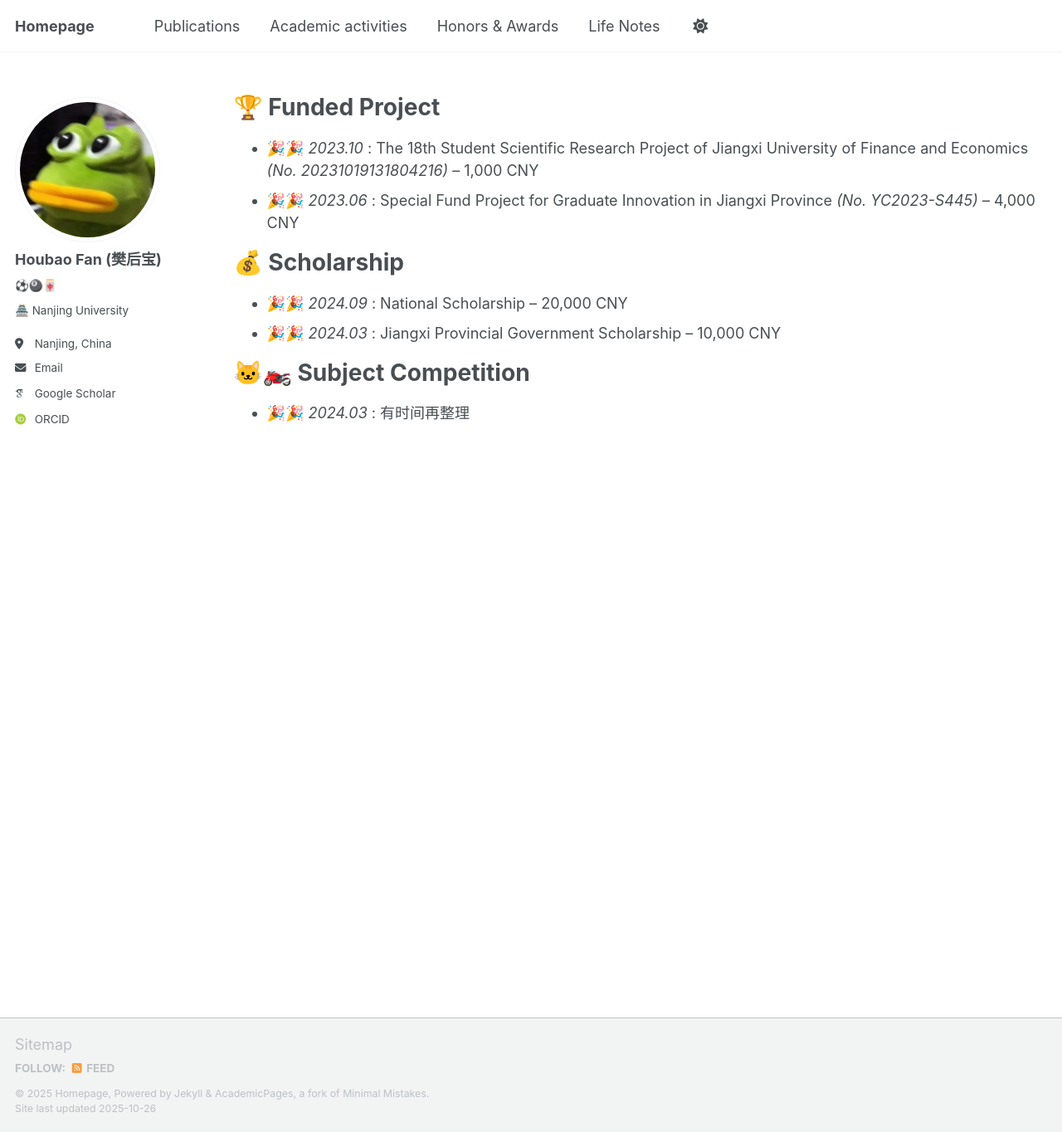
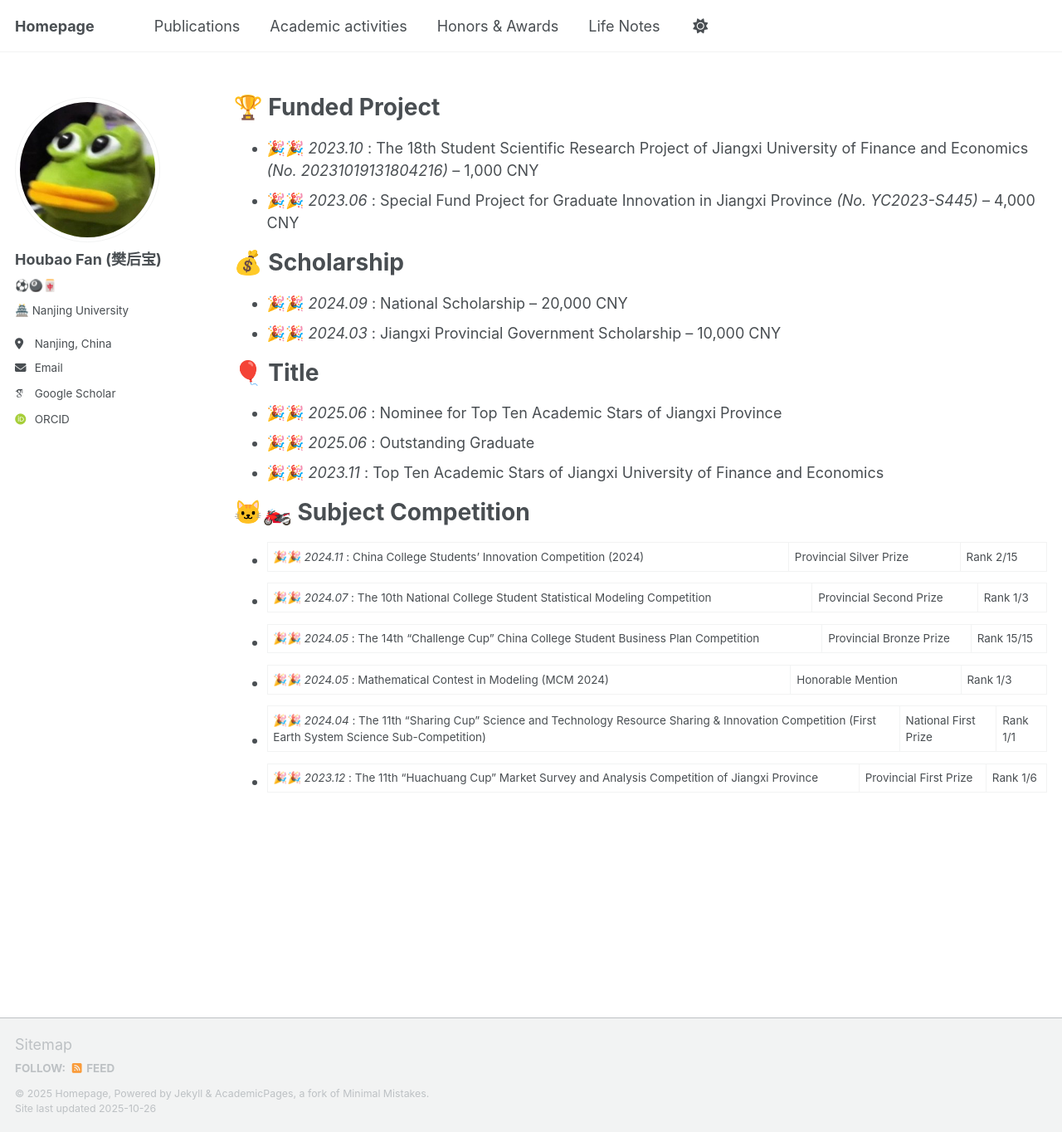
Before and after one commit to fhb0211/fhb0211.github.io, a Jekyll site: the page built from _pages/honors-and-awards.md, in a window 1280 px wide and 1364 px high. Shown: the whole window at 83% size. Built offline with Jekyll 4.4.1, drawn with Linux system fonts in a browser that asks for light colours; some web fonts are replaced; a script that is not in the unit is left out.

Commit message:
Update honors-and-awards.md

```diff
--- a/_pages/honors-and-awards.md
+++ b/_pages/honors-and-awards.md
@@ -13,5 +13,15 @@ author_profile: true
 - 🎉🎉 *2024.09* :  National Scholarship – 20,000 CNY
 - 🎉🎉 *2024.03* :  Jiangxi Provincial Government Scholarship – 10,000 CNY
 
+# 🎈 Title
+- 🎉🎉 *2025.06* :  Nominee for Top Ten Academic Stars of Jiangxi Province
+- 🎉🎉 *2025.06* :  Outstanding Graduate
+- 🎉🎉 *2023.11* :  Top Ten Academic Stars of Jiangxi University of Finance and Economics
+
 # 🐱‍🏍 Subject Competition
-- 🎉🎉 *2024.03* :  有时间再整理
+- 🎉🎉 *2024.11* :  China College Students' Innovation Competition (2024) | Provincial Silver Prize | Rank 2/15
+- 🎉🎉 *2024.07* :  The 10th National College Student Statistical Modeling Competition | Provincial Second Prize | Rank 1/3
+- 🎉🎉 *2024.05* :  The 14th "Challenge Cup" China College Student Business Plan Competition | Provincial Bronze Prize | Rank 15/15
+- 🎉🎉 *2024.05* :  Mathematical Contest in Modeling (MCM 2024) | Honorable Mention | Rank 1/3
+- 🎉🎉 *2024.04* :  The 11th "Sharing Cup" Science and Technology Resource Sharing & Innovation Competition (First Earth System Science Sub-Competition) | National First Prize | Rank 1/1
+- 🎉🎉 *2023.12* :  The 11th "Huachuang Cup" Market Survey and Analysis Competition of Jiangxi Province | Provincial First Prize | Rank 1/6
```
